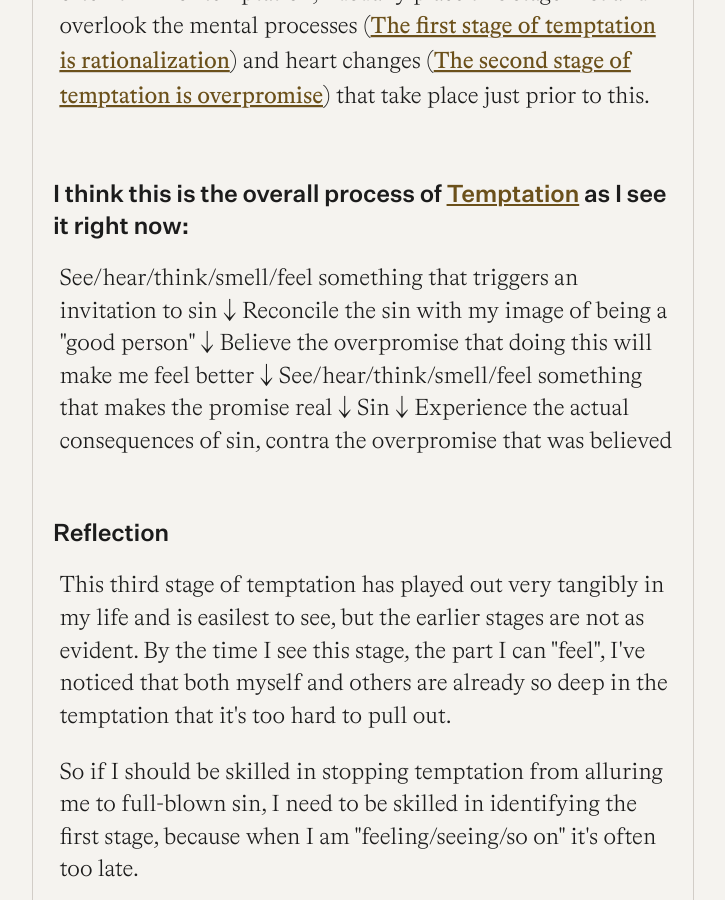
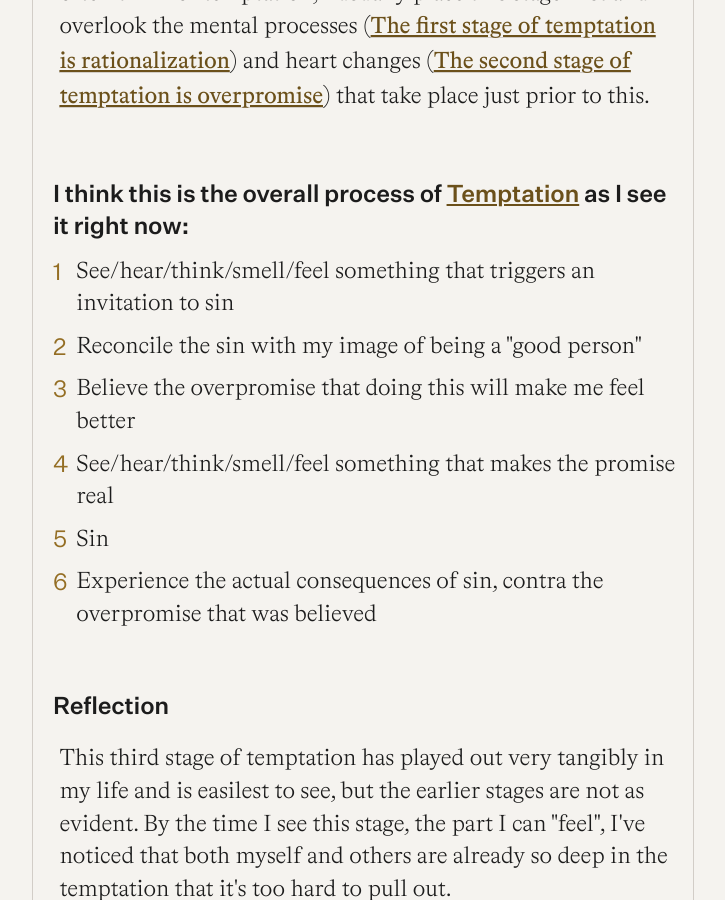
Before and after one commit to jsantiago611/digital-garden-master, a Jekyll site: the page built from _posts/2022-04-14-temptation-stage-3.md, in a window 1280 px wide and 900 px high, scrolled down 895 px. Shown: the whole window, without its empty margins (277-1002 px from the left). Built offline with Jekyll 4.4.1, drawn with Linux system fonts in a browser that asks for light colours; part of the change alters nothing that is shown.

```diff
--- a/_posts/2022-04-14-temptation-stage-3.md
+++ b/_posts/2022-04-14-temptation-stage-3.md
@@ -11,17 +11,12 @@ It's interesting how the arousal of the sense comes last. When I often think of
 
 ### I think this is the overall process of [[Temptation]] as I see it right now:
 
-See/hear/think/smell/feel something that triggers an invitation to sin
-↓
-Reconcile the sin with my image of being a "good person"
-↓
-Believe the overpromise that doing this will make me feel better
-↓
-See/hear/think/smell/feel something that makes the promise real
-↓
-Sin
-↓
-Experience the actual consequences of sin, contra the overpromise that was believed
+1. See/hear/think/smell/feel something that triggers an invitation to sin
+2. Reconcile the sin with my image of being a "good person"
+3. Believe the overpromise that doing this will make me feel better
+4. See/hear/think/smell/feel something that makes the promise real
+5. Sin
+6. Experience the actual consequences of sin, contra the overpromise that was believed
 
 ### Reflection
 This third stage of temptation has played out very tangibly in my life and is easilest to see, but the earlier stages are not as evident. By the time I see this stage, the part I can "feel", I've noticed that both myself and others are already so deep in the temptation that it's too hard to pull out.
```
